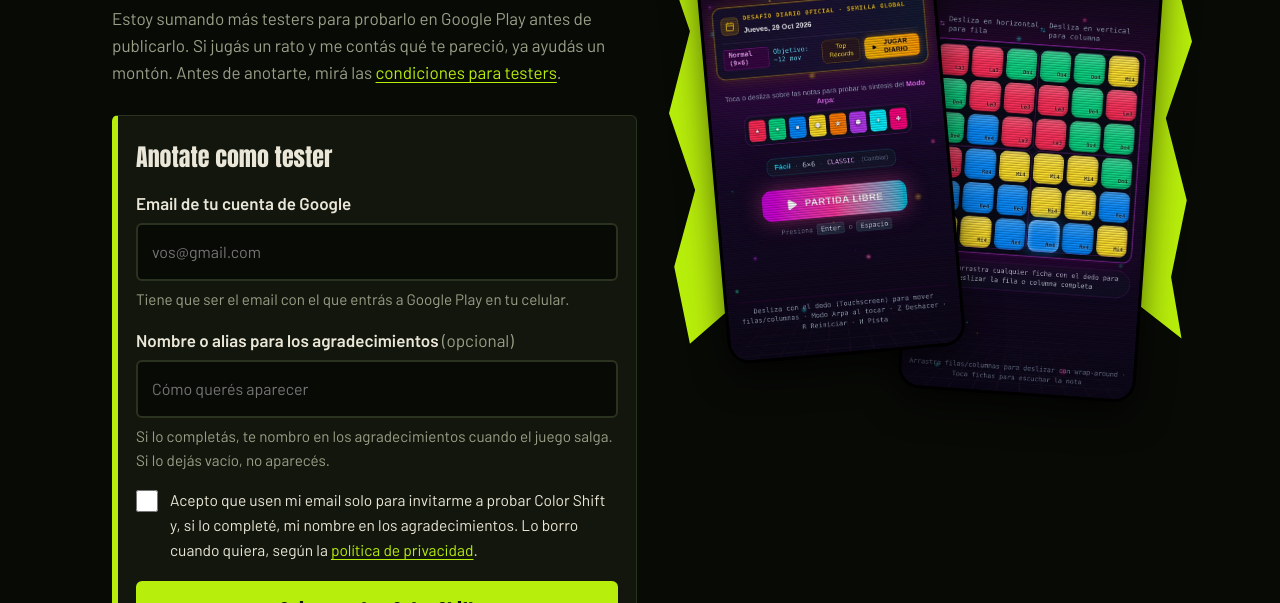
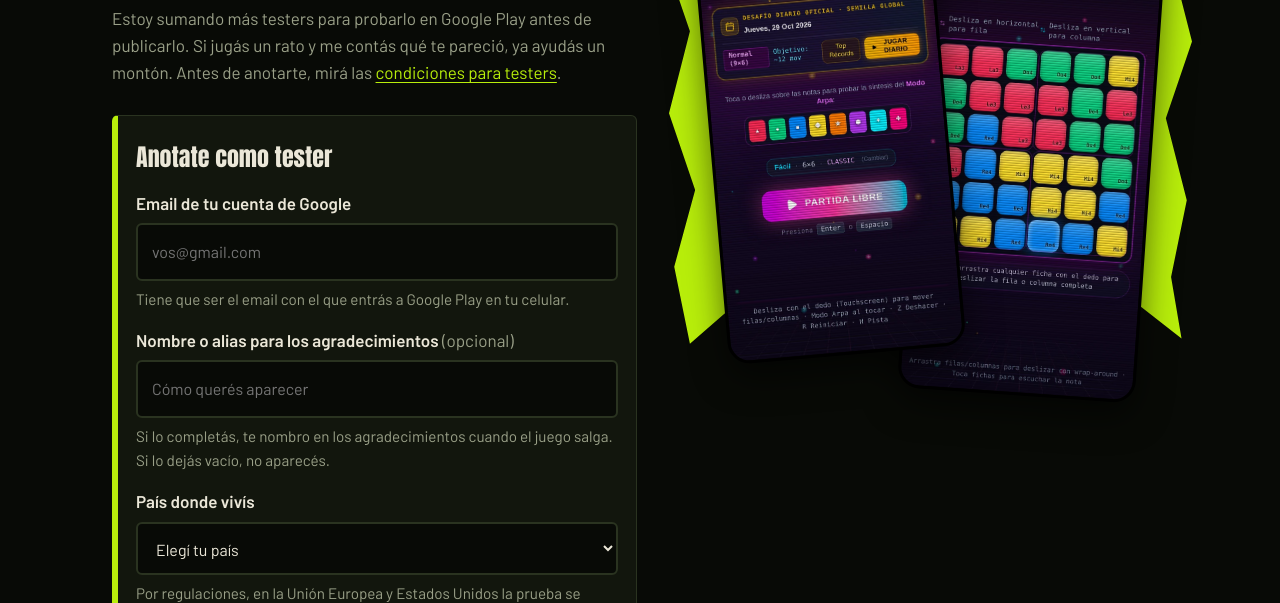
Before and after one commit to xuxinio/xuxinio.github.io, a plain HTML site: page testers.html in a window 1280 px wide. Shown: the part 349-952 px from the top of the page. Drawn offline with Linux system fonts and the light colour scheme; a web font is replaced by a local one.

Commit message:
Testers page: country field; EU and US signups wait for Google Play approval
Co-Authored-By: Claude Opus 5.5 <noreply@anthropic.com>
Claude-Session: https://claude.ai/code/session_01PmuAoAKqLTV8MH4h718cUF

```diff
--- a/testers.html
+++ b/testers.html
@@ -79,12 +79,15 @@
   .join { margin-top: 0; padding: 22px 18px 20px; background: var(--panel); border: 1px solid var(--line); border-left: 6px solid var(--lime); border-radius: 6px; }
   .join h2 { font-family: "Saira Stencil One", Impact, sans-serif; font-weight: 400; font-size: 1.5rem; margin: 0 0 14px; }
   label.field { display: block; font-weight: 600; margin-bottom: 6px; }
-  input[type="email"], input.txt {
+  input[type="email"], input.txt, select.txt {
     width: 100%; padding: 14px 14px; font: inherit; font-size: 1rem;
     color: var(--bone); background: var(--ink);
     border: 2px solid var(--line); border-radius: 6px;
   }
-  input[type="email"]:focus, input.txt:focus { border-color: var(--lime); outline: none; box-shadow: 0 0 0 3px rgba(184, 238, 11, 0.25); }
+  select.txt { appearance: auto; }
+  .aviso { margin: 6px 0 16px; padding: 12px 14px; border: 1px solid #f6b81e; border-radius: 6px; color: #f6d27a; font-size: 0.95rem; }
+  .aviso[hidden] { display: none; }
+  input[type="email"]:focus, input.txt:focus, select.txt:focus { border-color: var(--lime); outline: none; box-shadow: 0 0 0 3px rgba(184, 238, 11, 0.25); }
   .opt { color: var(--mute); font-weight: 400; }
   .hint { color: var(--mute); font-size: 0.95rem; margin: 6px 0 16px; }
   .consent { display: flex; gap: 12px; align-items: flex-start; margin: 0 0 18px; font-size: 0.97rem; }
@@ -157,6 +160,13 @@
           <input id="name" class="txt" name="name" type="text" maxlength="40" autocomplete="nickname" placeholder="Cómo querés aparecer" />
           <p class="hint">Si lo completás, te nombro en los agradecimientos cuando el juego salga. Si lo dejás vacío, no aparecés.</p>
 
+          <label class="field" for="country">País donde vivís</label>
+          <select id="country" class="txt" name="country" required>
+            <option value="">Elegí tu país</option>
+          </select>
+          <p class="aviso" id="aviso-pais" hidden>Por las regulaciones de esa región, la prueba todavía no se puede abrir en la Unión Europea ni en Estados Unidos. Va a estar disponible cuando Google Play dé por aprobadas las pruebas requeridas. Podés anotarte igual y te aviso a tu email apenas se habilite.</p>
+          <p class="hint" id="hint-pais">Por regulaciones, en la Unión Europea y Estados Unidos la prueba se habilita más adelante.</p>
+
           <div class="trap" aria-hidden="true">
             <label>No completar <input type="text" id="web" name="web" tabindex="-1" autocomplete="off" /></label>
           </div>
@@ -211,6 +221,36 @@
   var send = document.getElementById('send');
   var status = document.getElementById('status');
   var EMAIL_OK = /^[^@\s]+@[^@\s]+\.[^@\s]+$/;
+  var country = document.getElementById('country');
+  var avisoPais = document.getElementById('aviso-pais');
+  // Unión Europea (27) y Estados Unidos: la prueba se abre ahí cuando Google Play apruebe las pruebas requeridas
+  var EN_ESPERA = ['AT','BE','BG','HR','CY','CZ','DK','EE','FI','FR','DE','GR','HU','IE','IT','LV','LT','LU','MT','NL','PL','PT','RO','SK','SI','ES','SE','US'];
+  var CODIGOS = ('AR BO BR CL CO CR CU DO EC SV GT HN MX NI PA PY PE PR UY VE ' +
+    'AD AE AF AG AI AL AM AO AQ AS AT AU AW AZ BA BB BD BE BF BG BH BI BJ BM BN BS BT BW BY BZ CA CD CF CG CH CI CK CM CN CV CW CY CZ ' +
+    'DE DJ DK DM DZ EE EG EH ER ES ET FI FJ FK FM FO FR GA GB GD GE GF GH GI GL GM GN GP GQ GR GU GW GY HK HR HT HU ID IE IL IN IQ IR IS IT ' +
+    'JM JO JP KE KG KH KI KM KN KP KR KW KY KZ LA LB LC LI LK LR LS LT LU LV LY MA MC MD ME MG MH MK ML MM MN MO MQ MR MS MT MU MV MW MY MZ ' +
+    'NA NC NE NG NL NO NP NR NU NZ OM PF PG PH PK PL PS PT PW QA RE RO RS RU RW SA SB SC SD SE SG SI SK SL SM SN SO SR SS ST SY SZ ' +
+    'TC TD TG TH TJ TL TM TN TO TR TT TV TW TZ UA UG US UZ VA VC VG VI VN VU WS XK YE YT ZA ZM ZW').split(' ');
+  var nombres = null;
+  try { nombres = new Intl.DisplayNames(['es'], { type: 'region' }); } catch (e) {}
+  var latam = CODIGOS.slice(0, 20);
+  function opcion(c) {
+    var o = document.createElement('option');
+    o.value = c;
+    o.textContent = nombres ? nombres.of(c) : c;
+    return o;
+  }
+  function porNombre(a, b) { return (nombres ? nombres.of(a) : a).localeCompare(nombres ? nombres.of(b) : b, 'es'); }
+  var g1 = document.createElement('optgroup'); g1.label = 'América Latina';
+  latam.slice().sort(porNombre).forEach(function (c) { g1.appendChild(opcion(c)); });
+  var g2 = document.createElement('optgroup'); g2.label = 'Resto del mundo';
+  CODIGOS.slice(20).filter(function (c) { return latam.indexOf(c) < 0; }).sort(porNombre).forEach(function (c) { g2.appendChild(opcion(c)); });
+  country.appendChild(g1);
+  country.appendChild(g2);
+  country.addEventListener('change', function () {
+    avisoPais.hidden = EN_ESPERA.indexOf(country.value) < 0;
+    document.getElementById('hint-pais').hidden = !avisoPais.hidden;
+  });
 
   function say(text, kind) {
     status.textContent = text;
@@ -222,9 +262,11 @@
     if (trap.value) { say('Listo, quedaste anotado.', 'ok'); return; }
     var value = email.value.trim().toLowerCase();
     if (!EMAIL_OK.test(value)) { say('Revisá el email: parece que falta algo.', 'bad'); email.focus(); return; }
+    if (!country.value) { say('Elegí el país donde vivís.', 'bad'); country.focus(); return; }
     if (!consent.checked) { say('Tildá la casilla para que podamos usar tu email.', 'bad'); consent.focus(); return; }
 
-    var payload = { email: value, consent: true };
+    var enEspera = EN_ESPERA.indexOf(country.value) >= 0;
+    var payload = { email: value, consent: true, country: country.value };
     var shown = nameInput.value.trim();
     if (shown) payload.display_name = shown.slice(0, 40);
 
@@ -241,7 +283,10 @@
     }).then(function (res) {
       if (res.ok) {
         form.reset();
-        say('Anotado. Cuando la prueba esté abierta te escribo a ese email con el enlace.', 'ok');
+        avisoPais.hidden = true;
+        say(enEspera
+          ? 'Anotado. En tu país la prueba se habilita cuando Google Play la apruebe: ahí te escribo a ese email con el enlace.'
+          : 'Anotado. Cuando la prueba esté abierta te escribo a ese email con el enlace.', 'ok');
       } else if (res.status === 409) {
         say('Ese email ya estaba anotado. No hace falta que hagas nada más.', 'ok');
       } else {
```
